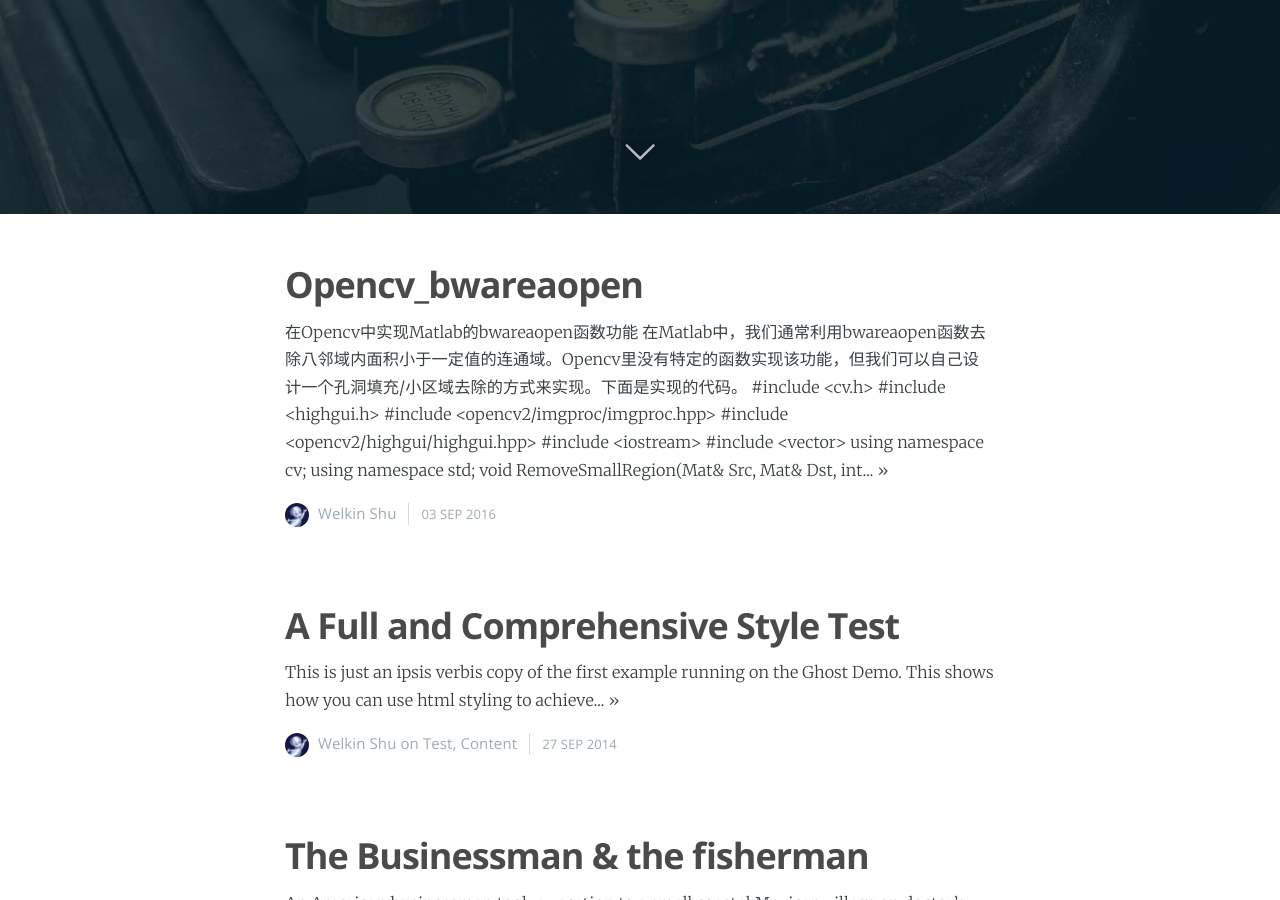
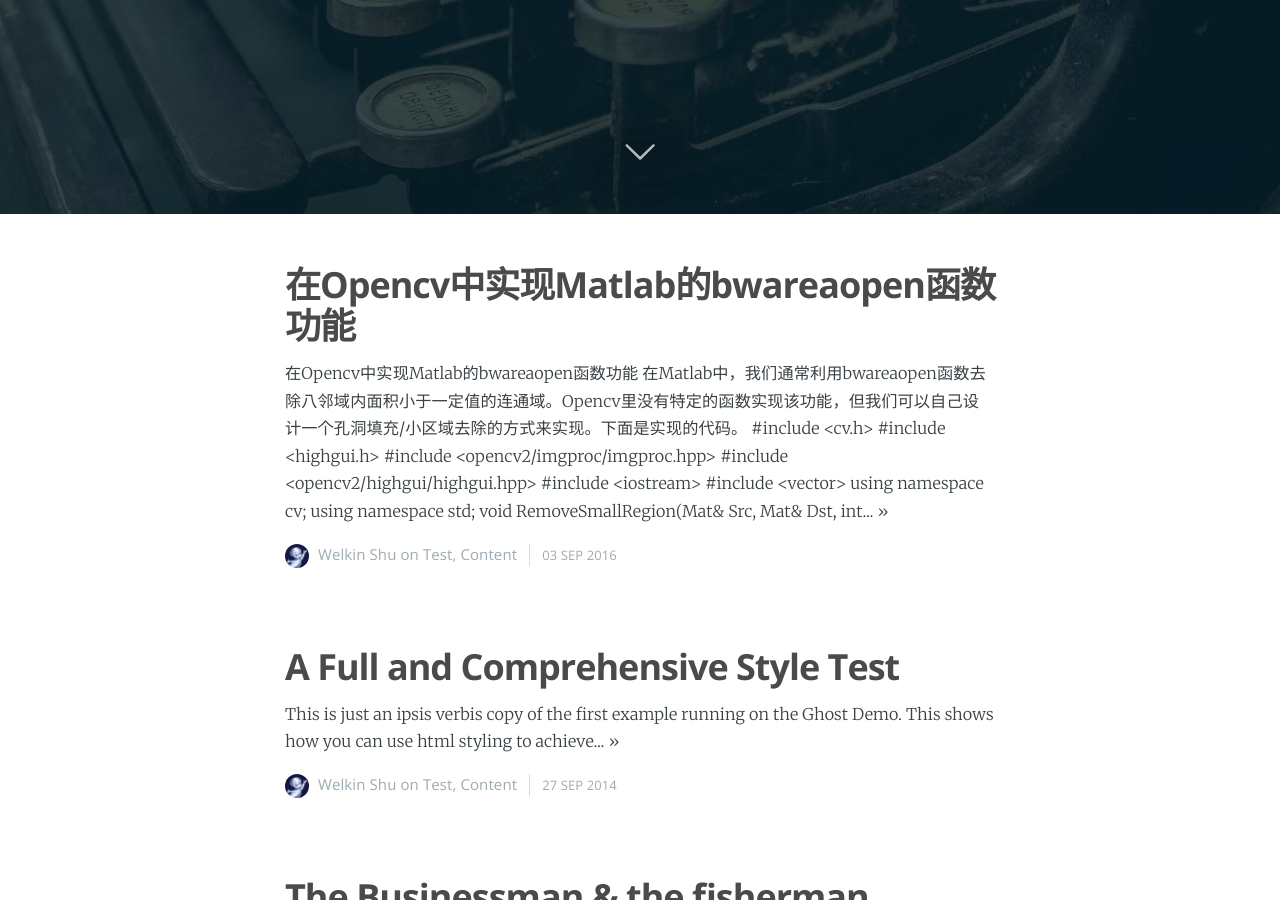
Before and after one commit to welkin94/welkin94.github.io, a Jekyll site: the page built from index.html, in a window 1280 px wide and 900 px high, scrolled down 686 px. Built offline with Jekyll 4.4.1, drawn with Linux system fonts in a browser that asks for light colours; nearby versions of some CDN libraries; the list of posts is cut into pages by our own code.

Commit message:
Update 2016-09-03-opencv_bwareaopen.md

```diff
--- a/_posts/2016-09-03-opencv_bwareaopen.md
+++ b/_posts/2016-09-03-opencv_bwareaopen.md
@@ -1,3 +1,15 @@
+---
+layout: post
+cover: 'assets/images/cover3.jpg'
+title: 在Opencv中实现Matlab的bwareaopen函数功能
+date:   2016-09-03 10:18:00
+tags: test content
+subclass: 'post tag-test tag-content'
+categories: 'casper'
+navigation: True
+logo: 'assets/images/ghost.png'
+---
+
 # 在Opencv中实现Matlab的bwareaopen函数功能
 
 在Matlab中，我们通常利用bwareaopen函数去除八邻域内面积小于一定值的连通域。Opencv里没有特定的函数实现该功能，但我们可以自己设计一个孔洞填充/小区域去除的方式来实现。下面是实现的代码。
```
